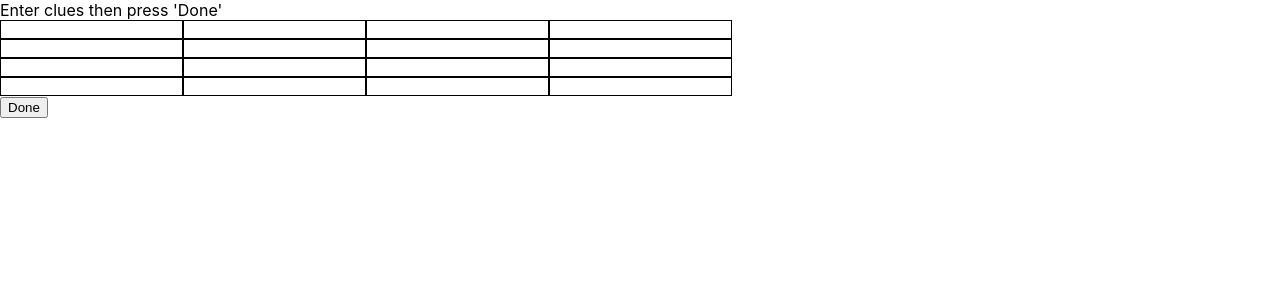
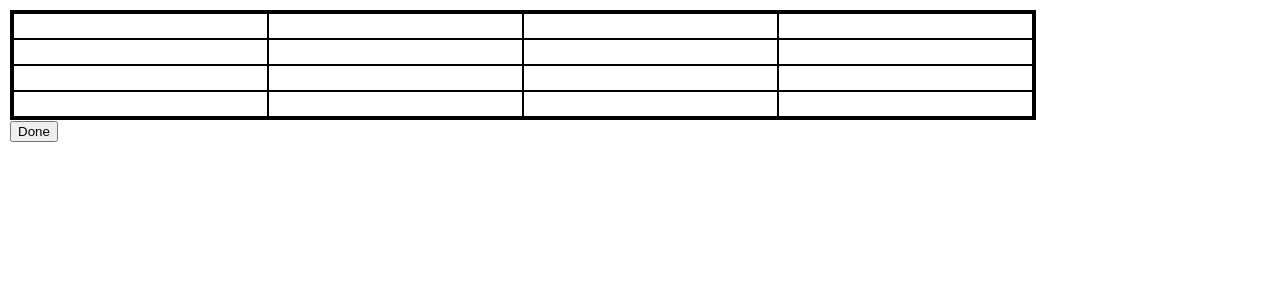
Before and after one commit to richardl62/onlyconnect, a React (Create React App) app: page / in a window 1280 px wide. Shown: the top 300 px of the page. Built offline with nearby package versions, Linux system fonts and the light colour scheme.

Commit message:
More small improvements

```diff
--- a/src/App.css
+++ b/src/App.css
@@ -1,29 +1,56 @@
-.wall {
-  display: grid;
-  grid-template-columns: repeat(4, minmax(6em,max-content));
+.onlyconnect {
+  margin-top: 10px;
+  margin-left: 10px;
 }
 
-.wall > * {
-  width: auto;
-  border: 1px black solid;
+.wall {
+  display: inline-grid;
+  grid-template-columns: repeat(4, max-content);
+  border-top: 2px black solid;
+  border-right: 2px black solid;
+  border-left: 4px black solid;
+  border-bottom: 4px black solid;
+}
+
+.square {
+  display: inline-block;
+  font-family: Arial, Helvetica, sans-serif;
+  font-size: 14pt;
+  min-height: 14pt;
+  border-top: 2px black solid;
+  border-right: 2px black solid;
+  min-width: 10ch;
+  padding-left: 3px;
+  padding-right: 3px;
+}
+
+.square input {
+  font-family: inherit;
+  font-size: inherit;
+  border:none;
 }
 
 .selected {
   color: red;
+  text-decoration: underline;
 }
 
 .group1 {
-  background-color: cornsilk;
+  background-color: rgb(255 248 220);
+  font-weight: 500;
 }
 
 .group2 {
-  background-color: red;
+  background-color: rgb(255,150,150);
+  font-weight:500;
 }
 
 .group3 {
-  background-color: green;
+  background-color: rgb(150,255,150);
+  font-weight:500;
 }
 
 .group4 {
-  background-color: cyan;
+  background-color: rgb(200, 150, 255);
+  font-weight:500;
 }
--- a/src/app.tsx
+++ b/src/app.tsx
@@ -202,7 +202,7 @@ const App: FC<{}> = () => {
   const clueSelected: (index: number) => void = (index) => {
 
     // Ignore squares that have already been solved.
-    if(!coreSquares[index].solvedGroup) {
+    if(cluesSetByURL && !coreSquares[index].solvedGroup) {
       let squares = [...coreSquares];
       squares[index].selected = !squares[index].selected;
 
@@ -239,13 +239,19 @@ const App: FC<{}> = () => {
   }
 
   if (cluesSetByURL) {
-    return (<Wall coreSquares={coreSquares} onSelect={clueSelected}/>);
+    return (
+      <div className="onlyconnect">
+        <Wall coreSquares={coreSquares} onSelect={clueSelected}/>
+      </div>
+      )
   } else {
-    return (<>
-      <div>Enter clues then press 'Done'</div>
-      <Wall coreSquares={coreSquares} onChange={clueChange} />
-      <button type="button" onClick={finishedEnteringWords}>Done</button>
-    </>
+    return (
+      <div className="onlyconnect">
+        <Wall coreSquares={coreSquares} onChange={clueChange} />
+        <div className="controls">
+          <button type="button" onClick={finishedEnteringWords}>Done</button>
+        </div>
+      </div>
     );
   }
 };
--- a/src/wall.tsx
+++ b/src/wall.tsx
@@ -21,7 +21,11 @@ const Square : FC<SquareProps> = ({coreSquare, index, onChange, onSelect}: Squar
             onChange(index, event.target.value)
         };
 
-        return (<input type="text" value={coreSquare.clue} onChange={onClueChange} />);
+        return (
+            <div className="square">
+                <input type="text" value={coreSquare.clue} onChange={onClueChange} />
+            </div>
+            );
     }
     else if (onSelect) {
         const onClick: () => void = () => {
@@ -41,7 +45,7 @@ const Square : FC<SquareProps> = ({coreSquare, index, onChange, onSelect}: Squar
                 onClick={onClick}
                 className={className}
                 >
-            {coreSquare.clue}
+                {coreSquare.clue}
             </div>
             );
     }
```
Also changed, not shown: 1 other file (tests, documents, lock files or other folders).
